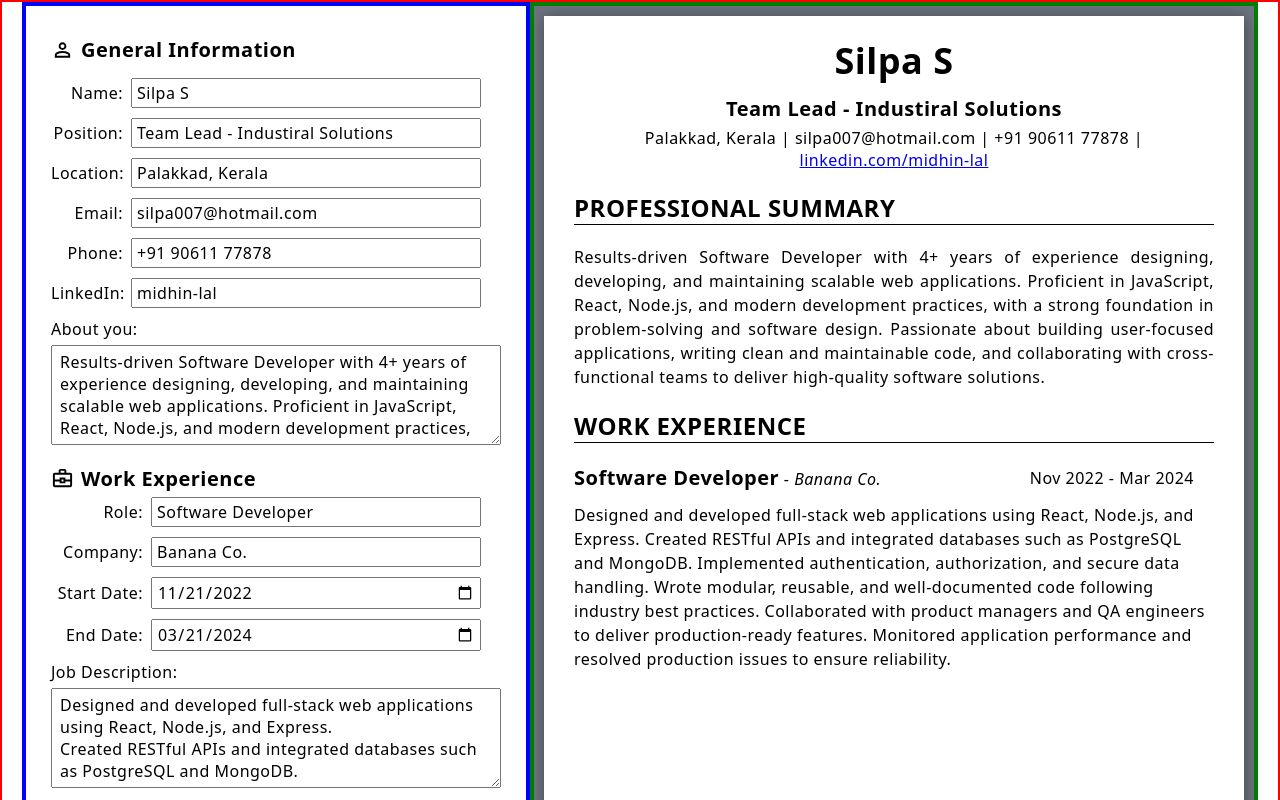
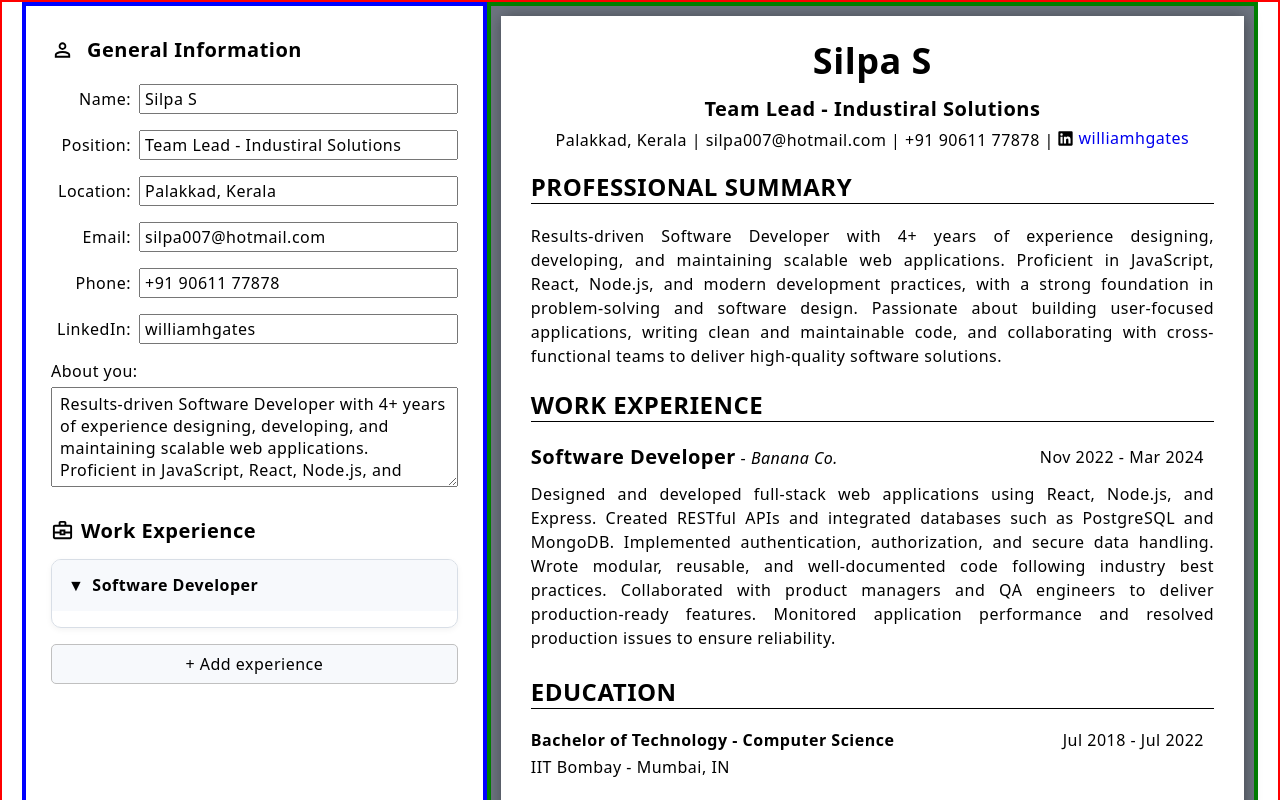
Before and after one commit to midhin11/cv-application, a React (Vite) app: page / in a window 1280 px wide. Shown: the top 800 px of the page. Built offline with nearby package versions, Linux system fonts and the light colour scheme.

Commit message:
Make inital deatils seperate and sections interact
Made details.js to store all the initial details. Made each work
experience item into a dropdown for UI improvement.

```diff
--- a/src/App.jsx
+++ b/src/App.jsx
@@ -4,33 +4,12 @@ import { useState } from 'react'
 import './styles/App.css'
 import Editor from './components/Editor.jsx'
 import Preview from './components/Preview.jsx'
+import { initialPersonalDetails, initialWorkEx, initalEducation } from './details.js'
 
 function App() {
-  let initialPersonalDetails = {
-    name: "Silpa S",
-    position: "Team Lead - Industiral Solutions",
-    location: "Palakkad, Kerala",
-    email: "silpa007@hotmail.com",
-    phone: "+91 90611 77878",
-    linkedIn: "midhin-lal",
-    about: "Results-driven Software Developer with 4+ years of experience designing, developing, and maintaining scalable web applications. Proficient in JavaScript, React, Node.js, and modern development practices, with a strong foundation in problem-solving and software design. Passionate about building user-focused applications, writing clean and maintainable code, and collaborating with cross-functional teams to deliver high-quality software solutions."
-  }
-  let initialWorkEx = [{
-    id: crypto.randomUUID(),
-    role: "Software Developer",
-    company: "Banana Co.",
-    startDate: "2022-11-21",
-    endDate: "2024-03-21",
-    jobDesc: `Designed and developed full-stack web applications using React, Node.js, and Express.
-Created RESTful APIs and integrated databases such as PostgreSQL and MongoDB.
-Implemented authentication, authorization, and secure data handling.
-Wrote modular, reusable, and well-documented code following industry best practices.
-Collaborated with product managers and QA engineers to deliver production-ready features.
-Monitored application performance and resolved production issues to ensure reliability.`
-  }]
-
   const [details, setDetails] = useState(initialPersonalDetails)
   const [workexDetails, setWorkexDetails] = useState(initialWorkEx)
+  const [eduDetails, setEduDetails] = useState(initalEducation);
 
   function handleDetailsChange(e) {
     setDetails({...details, [e.target.name]: e.target.value,});
@@ -50,26 +29,38 @@ Monitored application performance and resolved production issues to ensure relia
       id: crypto.randomUUID(),
     role: "",
     company: "",
-    startDate: "1000-10-10",
-    endDate: "1005-12-10",
+    startDate: "2020-10-10",
+    endDate: "2022-12-10",
     jobDesc: ``
     }
     setWorkexDetails([...workexDetails, newExperience])
   }
 
-  function handleDelExp() {
-    setWorkexDetails(workexDetails.pop())
+  function handleDelExp(id) {
+    setWorkexDetails(workexDetails.filter(work => work.id !== id))
+  }
+
+  function handleEduChange(e, id) {
+    setEduDetails(eduDetails.map(education => {
+      if (education.id === id) {
+        return {...eduDetails, [e.target.name]: e.target.value}
+      }
+      return education
+    }))
   }
 
   return (
     <div className='app'>
-      <Editor details={details} workexDetails={workexDetails}
+      <Editor details={details}
+      workexDetails={workexDetails}
+      eduDetails={eduDetails}
       handleDetailsChange={handleDetailsChange}
       handleWorkexChange={handleWorkexChange}
       handleAddExp={handleAddExp}
-      handleDelExp={handleDelExp}/>
+      handleDelExp={handleDelExp}
+      handleEduChange={handleEduChange}/>
 
-      <Preview details={details} workexDetails={workexDetails}/>
+      <Preview details={details} workexDetails={workexDetails} eduDetails={eduDetails}/>
     </div>
   )
 }
--- a/src/components/Editor.jsx
+++ b/src/components/Editor.jsx
@@ -1,8 +1,14 @@
 // Editor.jsx
 
-import { PersonSvg, WorkSvg } from "../svg.jsx";
+import { PersonSvg, WorkSvg, EducationSvg, DelButton } from "../svg.jsx";
+import { useState } from "react";
 
-export default function Editor({details, workexDetails, handleDetailsChange, handleWorkexChange, handleAddExp}) {
+export default function Editor({
+  details, workexDetails, eduDetails,
+  handleDetailsChange,
+  handleWorkexChange, handleAddExp, handleDelExp,
+  handleEduChange
+}) {
   return (
     <div className='editor'>
       <div className="generalInfo">
@@ -38,46 +44,99 @@ export default function Editor({details, workexDetails, handleDetailsChange, han
         </div>
       </div>
 
+      <div className="exp-section">
         <div className="editor-header"><WorkSvg/><h3>Work Experience</h3></div>
-        {workexDetails.map((workexDetail, index) => (
+        {workexDetails.map((work) => (
           <WorkExperienceEditItem
-          key={workexDetail.id}
-          workexDetail={workexDetail}
+          key={work.id}
+          work={work}
           handleWorkexChange={handleWorkexChange}
           handleAddExp={handleAddExp}
-          isLast={index === workexDetails.length - 1}
+          handleDelExp={handleDelExp}
           />
         ))}
+        <button className="add-ex" onClick={handleAddExp}>
+          + Add experience
+        </button>
+      </div>
+
+      {/* <div className="edu-section">
+        <div className="editor-header"><EducationSvg/><h3>Eduation</h3></div>
+        {eduDetails.map((education) => (
+          <EducationEditItem
+          key={education.id}
+          eduDetails={eduDetails}
+          handleEduChange={handleEduChange}
+          />
+        ))}
+        <button className="add-edu" onClick={handleAddExp}>
+          + Add experience
+        </button>
+      </div> */}
 
     </div>
   )
 }
 
-function WorkExperienceEditItem({workexDetail, handleWorkexChange, handleAddExp, isLast}) {
-    return (<div className="experience-edit" key={workexDetail.id}>
+function WorkExperienceEditItem({work, handleWorkexChange,  handleDelExp}) {
+  const [expanded, setExpanded] = useState(false);
+  function handleExpanded() {
+    setExpanded(!expanded);
+  }
+
+  return (
+    <div className="experience-edit">
+      <div className="exp-header" onClick={handleExpanded}> <span>{expanded ? "▲" : "▼"}</span> {work.role || "New Experience"}</div>
+
+      {expanded && <>
         <div>
             <label htmlFor="role">Role: </label>
-          <input type="text" name="role" id="role" value={workexDetail.role} onChange={(e) => (handleWorkexChange(e, workexDetail.id))}/>
+            <input type="text" name="role" id="role" value={work.role} onChange={(e) => (handleWorkexChange(e, work.id))}/>
         </div>
         <div>
             <label htmlFor="company">Company: </label>
-          <input type="text" name="company" id="company" value={workexDetail.company} onChange={(e) => (handleWorkexChange(e, workexDetail.id))}/>
+            <input type="text" name="company" id="company" value={work.company} onChange={(e) => (handleWorkexChange(e, work.id))}/>
         </div>
         <div>
-          <label htmlFor="startDate">Start Date: </label>
-          <input type="date" name="startDate" id="startDate" value={workexDetail.startDate} onChange={(e) => (handleWorkexChange(e, workexDetail.id))}/>
+            <label htmlFor="startDate">Start: </label>
+            <input type="date" name="startDate" id="startDate" value={work.startDate} onChange={(e) => (handleWorkexChange(e, work.id))}/>
         </div>
         <div>
-          <label htmlFor="endDate">End Date: </label>
-          <input type="date" name="endDate" id="endDate" value={workexDetail.endDate} onChange={(e) => (handleWorkexChange(e, workexDetail.id))}/>
+            <label htmlFor="endDate">End: </label>
+            <input type="date" name="endDate" id="endDate" value={work.endDate} onChange={(e) => (handleWorkexChange(e, work.id))}/>
         </div>
-      <div>
+        <div className="jobDesc-edit">
             <label htmlFor="jobDesc">Job Description: </label>
-          <textarea type="text" name="jobDesc" id="jobDesc" value={workexDetail.jobDesc} onChange={(e) => (handleWorkexChange(e, workexDetail.id))}></textarea>
+            <textarea type="text" name="jobDesc" id="jobDesc" value={work.jobDesc} onChange={(e) => (handleWorkexChange(e, work.id))}></textarea>
         </div>
-      {isLast && <button className="add-ex" onClick={handleAddExp}>
-        Add Experience
-        </button>}
+        <div className="exp-btns">
+          {<button onClick={() => handleDelExp(work.id)}><DelButton/></button>}
+        </div>
+      </>}
+
     </div>
   )
 }
+
+// function EducationEditItem ({education, handleEduChange}) {
+//   const [expanded, setExpanded] = useState(false)
+//   function handleExpanded() {
+//     setExpanded(!expanded)
+//   }
+
+//   return(
+//     <div className="education-edit">
+//       <div className="edu-header" onClick={handleExpanded}> <span>{expanded ? "▲" : "▼"}</span> {education.degree || "New Experience"}</div>
+
+//       {expanded && <>
+//       <div>
+//         <div>
+//           <label htmlFor="role">Role: </label>
+//           <input type="text" name="role" id="role" value={work.role} onChange={(e) => (handleWorkexChange(e, work.id))}/>
+//         </div>
+//       </div>
+//       </>}
+
+//     </div>
+//   )
+// }
--- a/src/components/Preview.jsx
+++ b/src/components/Preview.jsx
@@ -1,4 +1,5 @@
 // Preview.jsx
+import { LinkedInSvg } from "../svg.jsx";
 
 function Summary({details}) {
   return(
@@ -28,10 +29,34 @@ function WorkExperience({workexDetails}) {
         </div>
         <div>{experience.jobDesc}</div>
       </div>
-        )})
+    )
+  })
 }
 
-export default function Preview({details, workexDetails}) {
+function Education({eduDetails}){
+  return eduDetails.map(education => {
+    const formattedStartDate = new Date(education.startDate).toLocaleDateString('en-US', {
+        month: 'short',
+        year: 'numeric'
+    });
+    const formattedEndDate = new Date(education.endDate).toLocaleDateString('en-US', {
+        month: 'short',
+        year: 'numeric'
+    });
+
+    return (
+      <div className="edu-prev" key={education.id}>
+        <div className="edu-intro">
+          <div className="degree">{education.degree}</div>
+          <div className="edu-date">{formattedStartDate} - {formattedEndDate}</div>
+        </div>
+        <div className="edu-uni">{education.university} - {education.location}</div>
+      </div>
+    )
+  })
+}
+
+export default function Preview({details, workexDetails, eduDetails}) {
   const contactInfo = [
     details.location,
     details.email,
@@ -39,6 +64,7 @@ export default function Preview({details, workexDetails}) {
     details.linkedIn,
   ];
   let filteredContactInfo = contactInfo.filter(info => info)
+  let linkedinElement = <span className="intro-link"><LinkedInSvg/><span>{details.linkedIn}</span></span>
 
   return (
     <div className="prev-container">
@@ -47,7 +73,7 @@ export default function Preview({details, workexDetails}) {
         <h3>{details.position}</h3>
         <h4>{filteredContactInfo.map((info, index) => {
           if (info === details.linkedIn) {
-            return <li key={index}><a href={`https://linkedin.com/in/${details.linkedIn}`} rel='noopener noreferrer' target='blank'>linkedin.com/{details.linkedIn}</a></li>
+            return <li key={index}><a href={`https://linkedin.com/in/${details.linkedIn}`} rel='noopener noreferrer' target='blank'>{linkedinElement}</a></li>
           }
           else {
             let notLast = true
@@ -63,6 +89,8 @@ export default function Preview({details, workexDetails}) {
         <Summary details={details}/>
         <h2>Work Experience</h2>
         <WorkExperience workexDetails={workexDetails} />
+        <h2>Education</h2>
+        <Education eduDetails={eduDetails}/>
       </div>
     </div>
   );
--- /dev/null
+++ b/src/details.js
@@ -0,0 +1,27 @@
+export let initialPersonalDetails = {
+    name: "Silpa S",
+    position: "Team Lead - Industiral Solutions",
+    location: "Palakkad, Kerala",
+    email: "silpa007@hotmail.com",
+    phone: "+91 90611 77878",
+    linkedIn: "williamhgates",
+    about: "Results-driven Software Developer with 4+ years of experience designing, developing, and maintaining scalable web applications. Proficient in JavaScript, React, Node.js, and modern development practices, with a strong foundation in problem-solving and software design. Passionate about building user-focused applications, writing clean and maintainable code, and collaborating with cross-functional teams to deliver high-quality software solutions."
+}
+
+export let initialWorkEx = [{
+    id: crypto.randomUUID(),
+    role: "Software Developer",
+    company: "Banana Co.",
+    startDate: "2022-11-21",
+    endDate: "2024-03-21",
+    jobDesc: `Designed and developed full-stack web applications using React, Node.js, and Express. Created RESTful APIs and integrated databases such as PostgreSQL and MongoDB. Implemented authentication, authorization, and secure data handling. Wrote modular, reusable, and well-documented code following industry best practices. Collaborated with product managers and QA engineers to deliver production-ready features. Monitored application performance and resolved production issues to ensure reliability.`
+}]
+
+export let initalEducation = [{
+    id: crypto.randomUUID(),
+    degree: "Bachelor of Technology - Computer Science",
+    university: "IIT Bombay",
+    location: "Mumbai, IN",
+    startDate: "2018-07-01",
+    endDate: "2022-07-01",
+}]
--- a/src/styles/App.css
+++ b/src/styles/App.css
@@ -14,6 +14,7 @@
   border: 4px solid blue;
   padding: 25px;
   flex-grow: 1;
+  width: 550px;
 }
 
 .prev-container {
@@ -43,24 +44,22 @@
 label {
   display: inline-block;
   width: 80px;
-  padding-right: 8px;
   text-align: right;
 }
 
 .experience-edit label {
-  width: 100px;
+  width: 85px;
 }
 
 input {
   padding: 2px 4px;
 }
 
-.generalInfo input {
-  width: 350px;
-}
-
-.experience-edit input {
-  width: 330px;
+.generalInfo > div:not(.summary-edit) {
+  display: flex;
+  align-items: center;
+  gap: 8px;
+  margin-bottom: 1rem;
 }
 
 h1, h3, h4 {
@@ -75,7 +74,7 @@ h1, h3, h4 {
 }
 
 .summary-edit textarea, #jobDesc {
-  width: 450px;
+  width: 100%;
   height: 100px;
   padding: 5px 8px;
 }
@@ -84,11 +83,76 @@ h1, h3, h4 {
   display: flex;
   align-items: center;
   gap: 2px;
+  margin-bottom: 10px;
 }
 
 svg {
   width: 23px;
   fill: black;
+}
+
+/* Experience Items with header */
+
+.exp-section, .generalInfo{
+  margin-bottom: 20px;
+}
+
+.experience-edit {
+  margin-bottom: 1rem;
+  border: 1px solid #d8dee6;
+  border-radius: 10px;
+  overflow: hidden;
+  box-shadow: 0 2px 6px rgba(0, 0, 0, 0.05);
+}
+
+.exp-header {
+  padding: 0.9rem 1rem;
+  background: #f7f9fc;
+  font-size: 1rem;
+  font-weight: 600;
+  cursor: pointer;
+  transition: background-color 0.2s ease;
+}
+
+.exp-header:hover {
+    background: #edf2f7;
+}
+
+.experience-edit > :not(.exp-header){
+  padding: 0 1rem;
+}
+
+.experience-edit > div:not(.jobDesc-edit) {
+  display: flex;
+  align-items: center;
+  gap: 8px;
+  margin-bottom: 1rem;
+}
+
+.experience-edit input, .generalInfo input {
+  flex: 1;
+}
+
+.exp-btns {
+  display: flex;
+  gap: 10px;
+}
+
+button {
+  cursor: pointer;
+  width: 70px;
+  height: 40px;
+  display: flex;
+  justify-content: center;
+  align-items: center;
+  width: 100%;
+  border-radius: 5px;
+  border: 1px solid #c0c0c0;
+  background-color: #f7f9fc;
+}
+
+.add-ex, .del-ex {
+  width: 100%;
 }
 
 
@@ -127,12 +191,26 @@ li {
   list-style: none;
 }
 
+.intro-link {
+  display: inline-flex;
+  gap: 5px;
+  align-items: center;
+}
+
+.intro-link svg {
+  width: 15px;
+}
+
+a {
+  display: inline;
+}
+
 .workex-intro {
   display: flex;
   justify-content: space-between;
   align-items: center;
   margin-bottom: 10px;
-  padding-right: 20px;
+  padding-right: 10px;
 }
 
 .role-company + div{
@@ -150,5 +228,18 @@ li {
 
 .workex-prev {
   line-height: 1.5;
-  margin-bottom: 15px;
+  margin-bottom: 25px;
+  text-align: justify;
 }
+
+.edu-intro {
+  display: flex;
+  justify-content: space-between;
+  align-items: center;
+  padding-right: 10px;
+  margin-bottom: 5px;
+}
+
+.degree {
+  font-weight: 600;
+}
--- a/src/svg.jsx
+++ b/src/svg.jsx
@@ -15,3 +15,29 @@ export function PersonSvg () {
         <svg xmlns="http://www.w3.org/2000/svg" height="24px" viewBox="0 -960 960 960" width="24px" fill="#e3e3e3"><path d="M367-527q-47-47-47-113t47-113q47-47 113-47t113 47q47 47 47 113t-47 113q-47 47-113 47t-113-47ZM160-160v-112q0-34 17.5-62.5T224-378q62-31 126-46.5T480-440q66 0 130 15.5T736-378q29 15 46.5 43.5T800-272v112H160Zm80-80h480v-32q0-11-5.5-20T700-306q-54-27-109-40.5T480-360q-56 0-111 13.5T260-306q-9 5-14.5 14t-5.5 20v32Zm296.5-343.5Q560-607 560-640t-23.5-56.5Q513-720 480-720t-56.5 23.5Q400-673 400-640t23.5 56.5Q447-560 480-560t56.5-23.5ZM480-640Zm0 400Z"/></svg>
     )
 }
+
+export function LinkedInSvg () {
+    return(
+        <svg viewBox="0 0 128 128">
+        <path d="M116 3H12a8.91 8.91 0 00-9 8.8v104.42a8.91 8.91 0 009 8.78h104a8.93 8.93 0 009-8.81V11.77A8.93 8.93 0 00116 3zM39.17 107H21.06V48.73h18.11zm-9-66.21a10.5 10.5 0 1110.49-10.5 10.5 10.5 0 01-10.54 10.48zM107 107H88.89V78.65c0-6.75-.12-15.44-9.41-15.44s-10.87 7.36-10.87 15V107H50.53V48.73h17.36v8h.24c2.42-4.58 8.32-9.41 17.13-9.41C103.6 47.28 107 59.35 107 75z"></path>
+        </svg>
+    )
+}
+
+export function AddButton() {
+    return (
+        <svg xmlns="http://www.w3.org/2000/svg" height="24px" viewBox="0 -960 960 960" width="24px" fill="#e3e3e3"><path d="M440-120v-320H120v-80h320v-320h80v320h320v80H520v320h-80Z"/></svg>
+    )
+}
+
+export function DelButton() {
+    return (
+        <svg xmlns="http://www.w3.org/2000/svg" height="24px" viewBox="0 -960 960 960" width="24px" fill="#e3e3e3"><path d="M280-120q-33 0-56.5-23.5T200-200v-520h-40v-80h200v-40h240v40h200v80h-40v520q0 33-23.5 56.5T680-120H280Zm400-600H280v520h400v-520ZM360-280h80v-360h-80v360Zm160 0h80v-360h-80v360ZM280-720v520-520Z"/></svg>
+    )
+}
+
+export function EducationSvg() {
+    return (
+        <svg xmlns="http://www.w3.org/2000/svg" height="24px" viewBox="0 -960 960 960" width="24px" fill="#e3e3e3"><path d="M480-120 200-272v-240L40-600l440-240 440 240v320h-80v-276l-80 44v240L480-120Zm0-332 274-148-274-148-274 148 274 148Zm0 241 200-108v-151L480-360 280-470v151l200 108Zm0-241Zm0 90Zm0 0Z"/></svg>
+    )
+}
```
Also changed, not shown: public/add.svg (added), public/delete.svg (added). Lines whose indentation alone changed are shown as unchanged.
